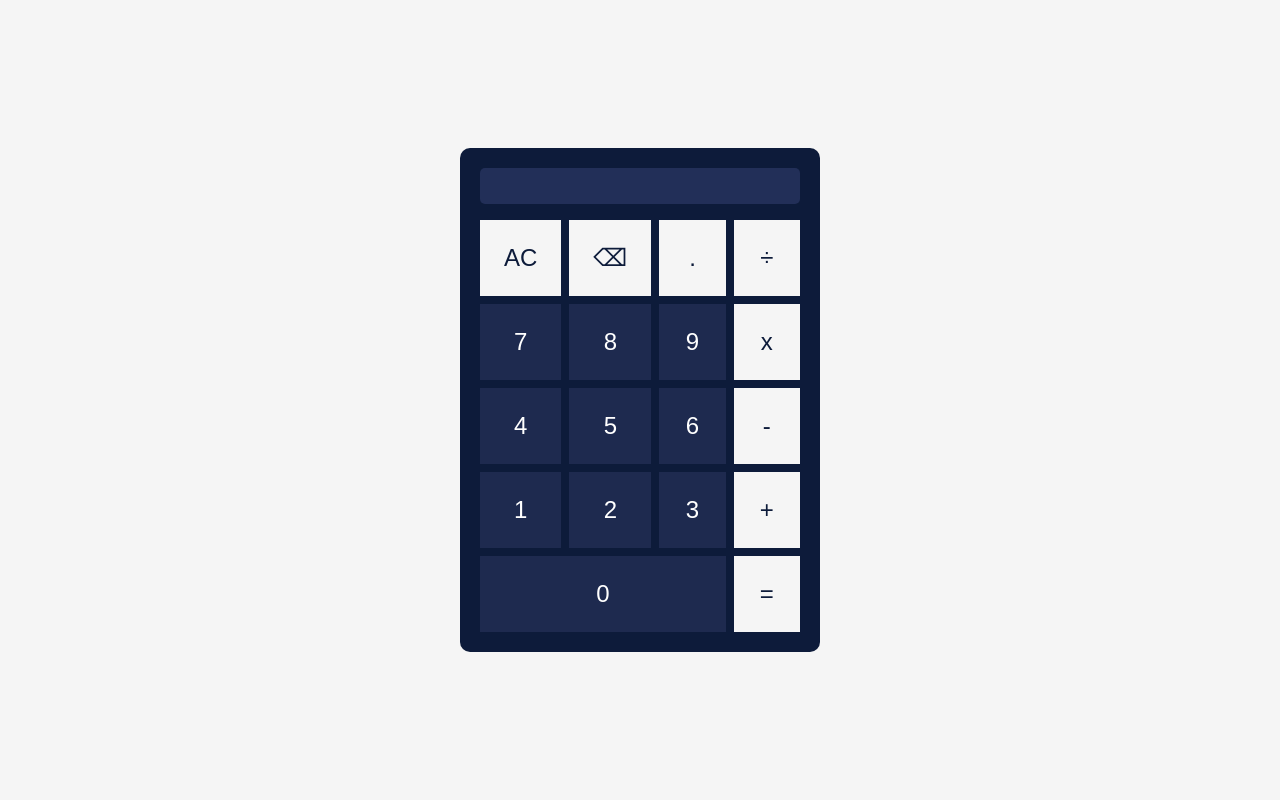
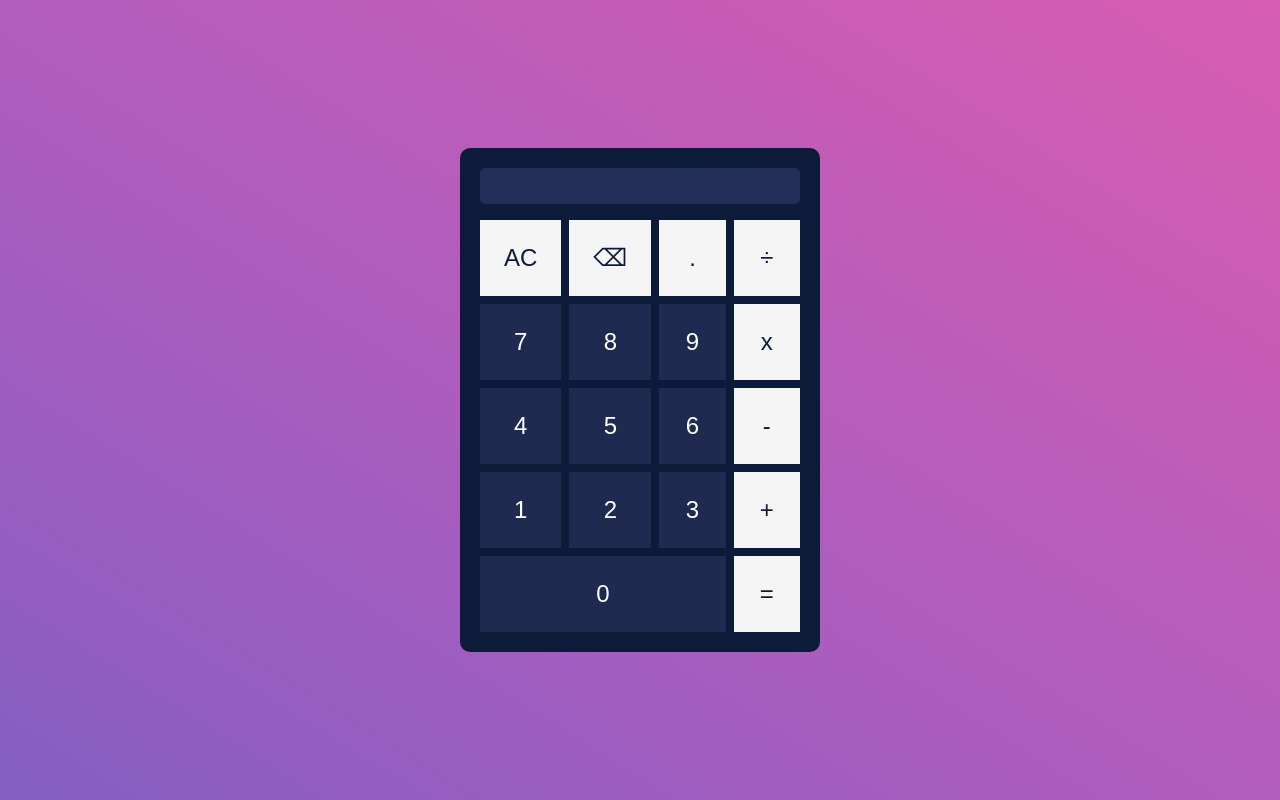
Before and after one commit to Vkscoma/calculator, a plain HTML site: page index.html in a window 1280 px wide. Drawn offline with Linux system fonts and the light colour scheme.

Commit message:
Update style.css

```diff
--- a/style.css
+++ b/style.css
@@ -6,7 +6,7 @@
 
 body {
     font-family: 'Poppins', sans-serif;
-    background-color: #f5f5f5;
+    background-image: linear-gradient(to right top, #845ec2, #9c5dc0, #b15dbc, #c55cb7, #d65db1);
     height: 100vh;
     display: flex;
     align-items: center;
```
